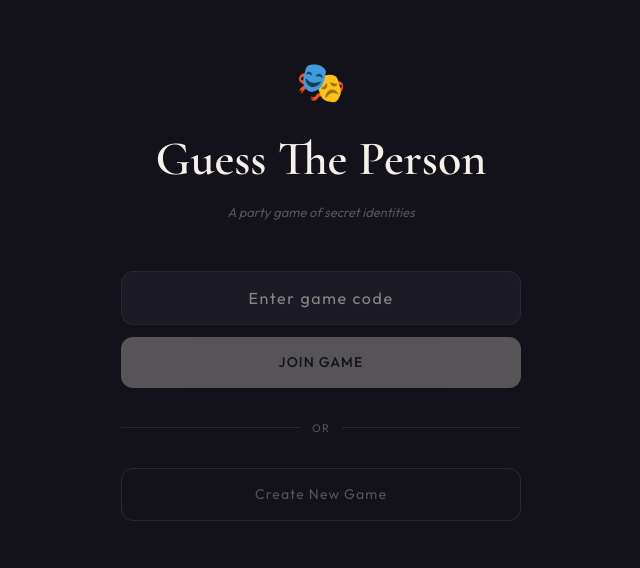
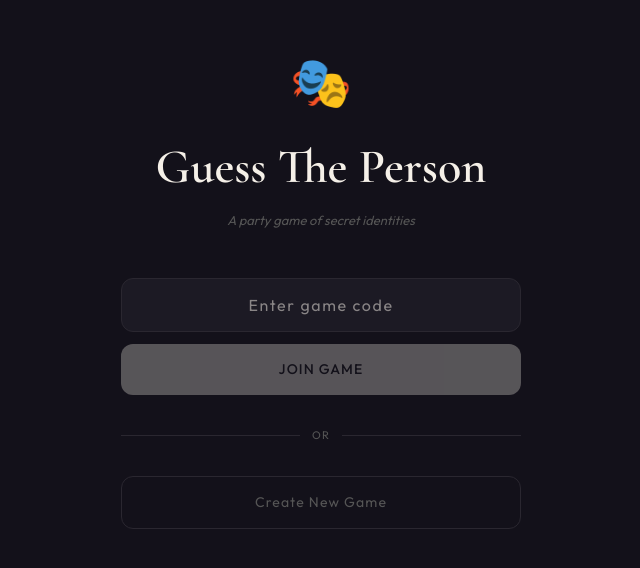
Before and after one commit to LordKloud/guess-the-person, a Next.js app: page / in a window 1280 px wide. Shown: the part 114-682 px from the top of the page, without its empty margins (319-959 px from the left). Built offline with nearby package versions, Linux system fonts and the light colour scheme; no server answers.

Commit message:
increase theatre emoji size

```diff
--- a/src/app/page.js
+++ b/src/app/page.js
@@ -64,7 +64,7 @@ export default function Home() {
       <div style={{ width: "100%", maxWidth: 400 }}>
 
         <div style={{ textAlign: "center", marginBottom: 48 }}>
-          <p style={{ fontSize: 40, marginBottom: 12 }}>&#127917;</p>
+          <p style={{ fontSize: 50, marginBottom: 12 }}>&#127917;</p>
           <h1 style={{ fontFamily: "'Cormorant Garamond', serif", fontSize: 48, fontWeight: 600, color: "var(--ink)", marginBottom: 8 }}>
             Guess The Person
           </h1>
```
